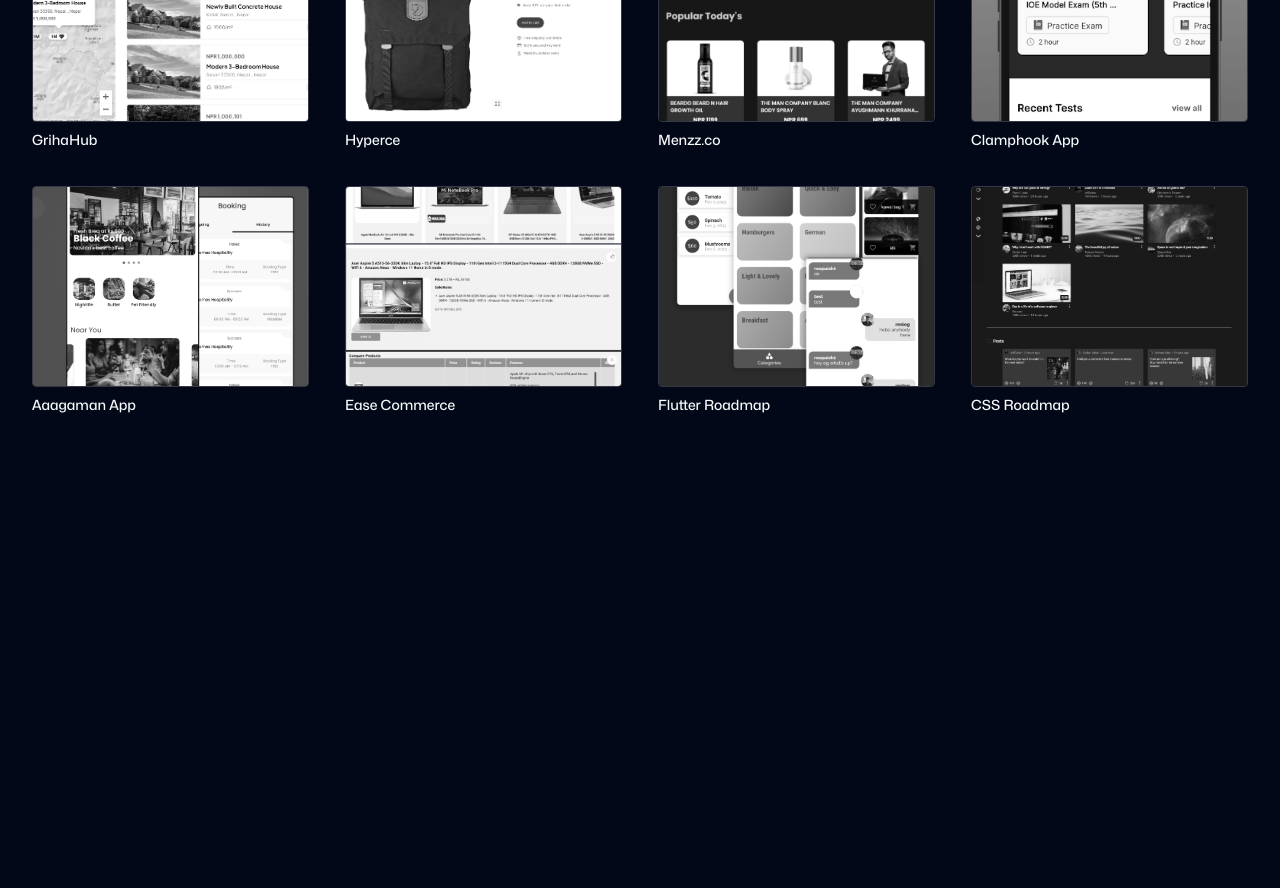
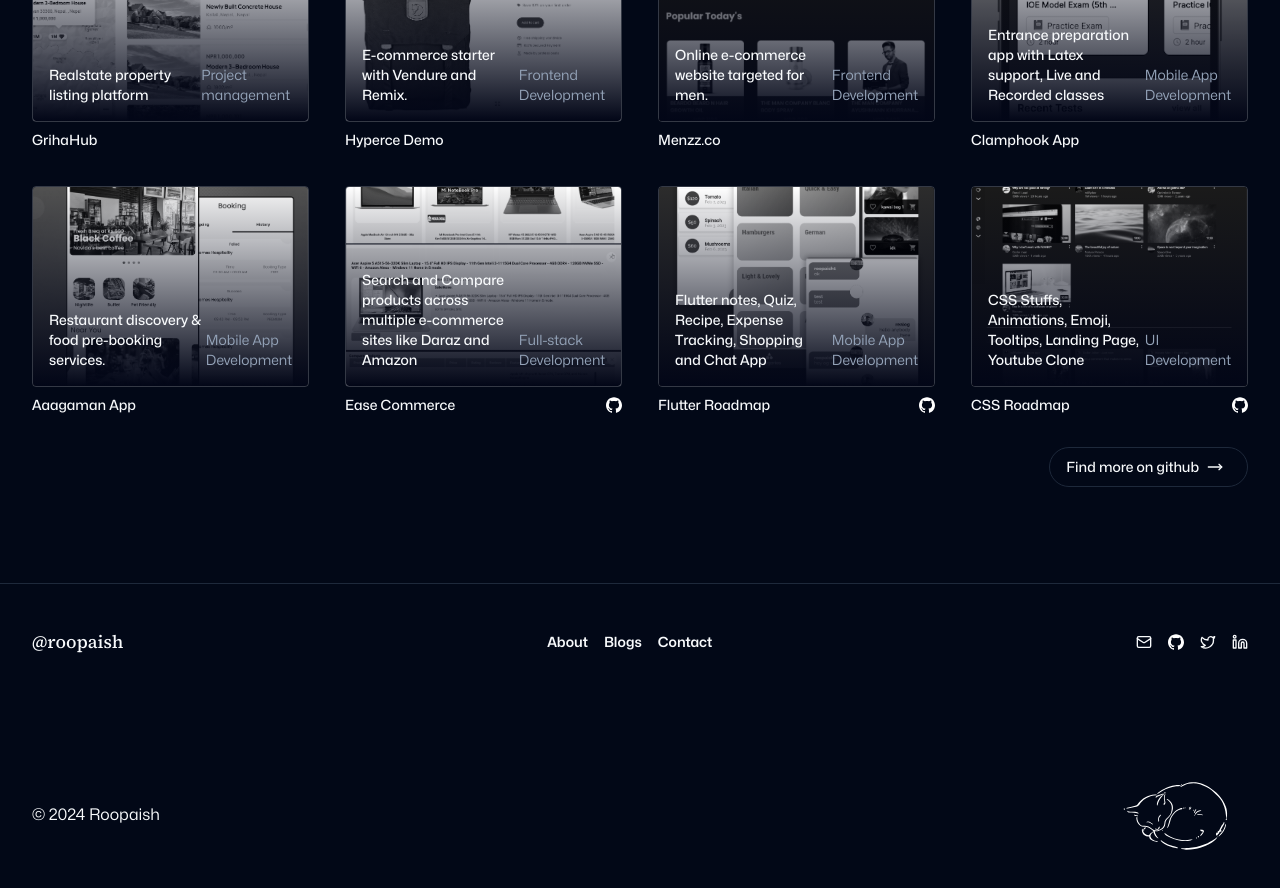
Before and after one commit to Roopaish/roopaish.com, a Next.js app: page / in a window 1280 px wide. Shown: the part 1160-2048 px from the top of the page. Before the commit the page ends 1671 px from the top, so only its background shows below. Built offline with nearby package versions, Linux system fonts and the light colour scheme; a web font is replaced by a local one.

Commit message:
feat: cat

```diff
--- a/src/app/featured-projects.tsx
+++ b/src/app/featured-projects.tsx
@@ -1,7 +1,10 @@
 "use client"
 
 import Image from "next/image"
+import Link from "next/link"
+import { Icons } from "@/components/icons"
 import { AspectRatio } from "@/components/ui/aspect-ratio"
+import { Button } from "@/components/ui/button"
 import { featuredProjects } from "@/config/me"
 
 export default function FeaturedProjects() {
@@ -13,15 +16,14 @@ export default function FeaturedProjects() {
       <div className="grid grid-cols-1 gap-9 sm:grid-cols-2 lg:grid-cols-3 xl:grid-cols-4">
         {featuredProjects.map(
           ({ title, description, href, img, skills, github }) => (
-            <div
-              key={title}
-              className="w-full cursor-pointer"
-              onClick={() => {
-                window.open(href)
-              }}
-            >
+            <div key={title} className="w-full">
               <AspectRatio className="mb-2" ratio={1.33}>
-                <figure className="group relative h-full w-full overflow-hidden rounded-[4px] border border-white/[0.2]">
+                <figure
+                  onClick={() => {
+                    window.open(href)
+                  }}
+                  className="group relative h-full w-full cursor-pointer overflow-hidden rounded-[4px] border border-white/[0.2]"
+                >
                   <Image
                     src={img}
                     alt={title}
@@ -29,7 +31,7 @@ export default function FeaturedProjects() {
                     height={400}
                     className="h-full w-full object-cover grayscale"
                   />
-                  <div className="absolute inset-0 flex items-end bg-gradient-to-t from-[#020617] to-transparent p-4 opacity-0 transition-opacity group-hover:opacity-100">
+                  <div className="absolute inset-0 flex items-end bg-gradient-to-t from-[#020617] to-transparent p-4 opacity-100 transition-opacity group-hover:opacity-0">
                     <p className="text-sm font-medium">{description}</p>
                     <p className="ml-1 mt-2 text-sm text-slate-400">
                       {skills.join(", ")}
@@ -37,11 +39,30 @@ export default function FeaturedProjects() {
                   </div>
                 </figure>
               </AspectRatio>
-              <p className="text-sm font-medium">{title}</p>
+              <div className="flex items-center justify-between">
+                <p className="text-sm font-medium">{title}</p>
+                {github && (
+                  <Link href={github}>
+                    <Icons.Github className="h-4 w-4" />
+                  </Link>
+                )}
+              </div>
             </div>
           )
         )}
       </div>
+      <div className="text-right">
+        <Button
+          className="group mt-8 rounded-full"
+          variant={"outline"}
+          onClick={() => {
+            window.open("https://github.com/Roopaish")
+          }}
+        >
+          Find more on github{" "}
+          <Icons.MoveRight className="ml-2 h-6 pr-2 transition-all group-hover:pl-2 group-hover:pr-0" />
+        </Button>
+      </div>
     </section>
   )
 }
--- /dev/null
+++ b/src/app/footer.tsx
@@ -0,0 +1,50 @@
+import Image from "next/image"
+import Link from "next/link"
+import { Icons } from "@/components/icons"
+import { contacts } from "@/config/me"
+import { footerLinks } from "@/config/site"
+import { LucideIcon } from "lucide-react"
+
+export default function Footer() {
+  return (
+    <footer className="border-t">
+      <div className="container">
+        <div className="flex flex-col items-center justify-between gap-5 py-11 md:flex-row">
+          <h1 className="font-serif text-lg font-medium">@roopaish</h1>
+          <ul className="flex items-center justify-between gap-4">
+            {footerLinks.map(({ link, name }) => (
+              <Link href={link} key={link} className="text-sm font-semibold">
+                {name}
+              </Link>
+            ))}
+          </ul>
+          <ul className="flex items-center justify-between gap-4">
+            {contacts.map(({ href, icon, title }) => {
+              const Icon = Icons[icon] as LucideIcon
+              return (
+                <li key={href}>
+                  <a href={href} target={"_blank"}>
+                    <Icon className="h-4 w-4" />
+                  </a>
+                </li>
+              )
+            })}
+          </ul>
+        </div>
+
+        <div className="flex flex-col items-center justify-between gap-5 pt-8 md:flex-row">
+          <div>&copy; {new Date().getFullYear()} Roopaish</div>
+          <div>
+            <Image
+              src="/cat.svg"
+              alt="Cat"
+              width={200}
+              height={200}
+              className="h-full w-full max-w-32 object-contain"
+            />
+          </div>
+        </div>
+      </div>
+    </footer>
+  )
+}
--- a/src/app/layout.tsx
+++ b/src/app/layout.tsx
@@ -3,6 +3,7 @@ import localFont from "next/font/local"
 
 import "./globals.css"
 
+import Footer from "./footer"
 import Header from "./header"
 
 // TODO: Not working???? Fetch error
@@ -76,6 +77,7 @@ export default function RootLayout({
         </div>
         <Header />
         <div className="pb-24">{children}</div>
+        <Footer />
       </body>
     </html>
   )
--- a/src/components/icons/index.tsx
+++ b/src/components/icons/index.tsx
@@ -255,6 +255,34 @@ export const Icons = {
       />
     </svg>
   ),
+  Github: (props: IconProps) => (
+    <svg
+      role="img"
+      viewBox="0 0 24 24"
+      xmlns="http://www.w3.org/2000/svg"
+      {...props}
+    >
+      <title>Github</title>
+      <path
+        fill="white"
+        d="M12 .297c-6.63 0-12 5.373-12 12 0 5.303 3.438 9.8 8.205 11.385.6.113.82-.258.82-.577 0-.285-.01-1.04-.015-2.04-3.338.724-4.042-1.61-4.042-1.61C4.422 18.07 3.633 17.7 3.633 17.7c-1.087-.744.084-.729.084-.729 1.205.084 1.838 1.236 1.838 1.236 1.07 1.835 2.809 1.305 3.495.998.108-.776.417-1.305.76-1.605-2.665-.3-5.466-1.332-5.466-5.93 0-1.31.465-2.38 1.235-3.22-.135-.303-.54-1.523.105-3.176 0 0 1.005-.322 3.3 1.23.96-.267 1.98-.399 3-.405 1.02.006 2.04.138 3 .405 2.28-1.552 3.285-1.23 3.285-1.23.645 1.653.24 2.873.12 3.176.765.84 1.23 1.91 1.23 3.22 0 4.61-2.805 5.625-5.475 5.92.42.36.81 1.096.81 2.22 0 1.606-.015 2.896-.015 3.286 0 .315.21.69.825.57C20.565 22.092 24 17.592 24 12.297c0-6.627-5.373-12-12-12"
+      />
+    </svg>
+  ),
+  Figma: (props: IconProps) => (
+    <svg
+      role="img"
+      viewBox="0 0 24 24"
+      xmlns="http://www.w3.org/2000/svg"
+      {...props}
+    >
+      <title>Figma</title>
+      <path
+        fill="#F24E1E"
+        d="M15.852 8.981h-4.588V0h4.588c2.476 0 4.49 2.014 4.49 4.49s-2.014 4.491-4.49 4.491zM12.735 7.51h3.117c1.665 0 3.019-1.355 3.019-3.019s-1.355-3.019-3.019-3.019h-3.117V7.51zm0 1.471H8.148c-2.476 0-4.49-2.014-4.49-4.49S5.672 0 8.148 0h4.588v8.981zm-4.587-7.51c-1.665 0-3.019 1.355-3.019 3.019s1.354 3.02 3.019 3.02h3.117V1.471H8.148zm4.587 15.019H8.148c-2.476 0-4.49-2.014-4.49-4.49s2.014-4.49 4.49-4.49h4.588v8.98zM8.148 8.981c-1.665 0-3.019 1.355-3.019 3.019s1.355 3.019 3.019 3.019h3.117V8.981H8.148zM8.172 24c-2.489 0-4.515-2.014-4.515-4.49s2.014-4.49 4.49-4.49h4.588v4.441c0 2.503-2.047 4.539-4.563 4.539zm-.024-7.51a3.023 3.023 0 0 0-3.019 3.019c0 1.665 1.365 3.019 3.044 3.019 1.705 0 3.093-1.376 3.093-3.068v-2.97H8.148zm7.704 0h-.098c-2.476 0-4.49-2.014-4.49-4.49s2.014-4.49 4.49-4.49h.098c2.476 0 4.49 2.014 4.49 4.49s-2.014 4.49-4.49 4.49zm-.097-7.509c-1.665 0-3.019 1.355-3.019 3.019s1.355 3.019 3.019 3.019h.098c1.665 0 3.019-1.355 3.019-3.019s-1.355-3.019-3.019-3.019h-.098z"
+      />
+    </svg>
+  ),
 }
 
 export type IconType = keyof typeof Icons
--- a/src/config/me.ts
+++ b/src/config/me.ts
@@ -1,21 +1,25 @@
 import { IconType } from "@/components/icons"
 
-export const contacts = [
+export const contacts: { title: string; href: string; icon: IconType }[] = [
   {
     title: "Email",
     href: "mailto:rupesh39943@gmail.com",
+    icon: "Mail",
   },
   {
     title: "Github",
     href: "https://twitter.com/roopaish_",
+    icon: "Github",
   },
   {
     title: "Twitter",
     href: "https://twitter.com/roopaish_",
+    icon: "Twitter",
   },
   {
     title: "LinkedIn",
     href: "https://www.linkedin.com/in/roopaish/",
+    icon: "Linkedin",
   },
 ]
 
@@ -28,7 +32,7 @@ export const featuredProjects = [
     skills: ["Project management"],
   },
   {
-    title: "Hyperce",
+    title: "Hyperce Demo",
     description: "E-commerce starter with Vendure and Remix.",
     href: "https://demo.hyperce.io/",
     img: "/projects/hyperce.png",
@@ -51,8 +55,7 @@ export const featuredProjects = [
   },
   {
     title: "Aaagaman App",
-    description:
-      "Restaurant discovery as well as food pre-booking services, you can be sure to be on time everywhere while also fulfilling your hunger.",
+    description: "Restaurant discovery & food pre-booking services.",
     href: "https://play.google.com/store/apps/details?id=com.aagaman.bookingapp",
     img: "/projects/aagaman.png",
     skills: ["Mobile App Development"],
@@ -69,7 +72,7 @@ export const featuredProjects = [
   {
     title: "Flutter Roadmap",
     description:
-      "Flutter notes, Quiz App, Meals App, Expense App, Shop App, Great Places App and Chat App",
+      "Flutter notes, Quiz, Recipe, Expense Tracking, Shopping and Chat App",
     href: "https://flutter-roadmap.netlify.app/#/",
     github: "https://github.com/Roopaish/Flutter-RoadMap",
     img: "/projects/gallery/apps.png",
@@ -78,7 +81,7 @@ export const featuredProjects = [
   {
     title: "CSS Roadmap",
     description:
-      "CSS Buttons, Hover Effects, Animations, Emoji, Tooltips, Landing Page, Youtube Clone",
+      "CSS Stuffs, Animations, Emoji, Tooltips, Landing Page, Youtube Clone",
     href: "https://roopaish.github.io/CSS-RoadMap/",
     github: "https://github.com/Roopaish/Flutter-RoadMap",
     img: "/projects/gallery/youtube_redesign.png",
@@ -151,4 +154,8 @@ export const favTechs: { icon: IconType; title: string }[] = [
     title: "Python",
     icon: "python",
   },
+  {
+    title: "Figma",
+    icon: "Figma",
+  },
 ]
--- a/src/config/site.ts
+++ b/src/config/site.ts
@@ -8,3 +8,18 @@ export const headerLinks = [
     link: "/blogs",
   },
 ]
+
+export const footerLinks = [
+  {
+    name: "About",
+    link: "/",
+  },
+  {
+    name: "Blogs",
+    link: "/blogs",
+  },
+  {
+    name: "Contact",
+    link: "/contact",
+  },
+]
```
Also changed, not shown: public/cat.png (added), public/cat.svg (added).
